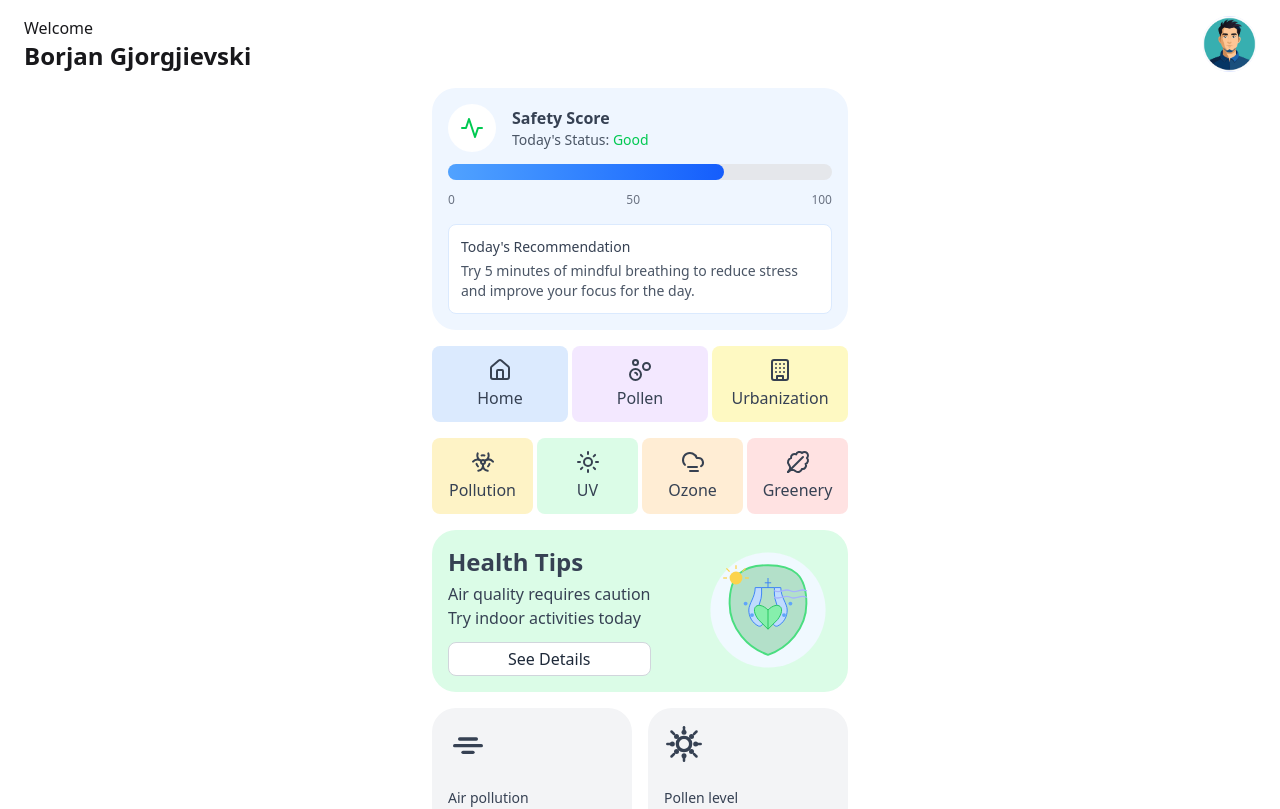
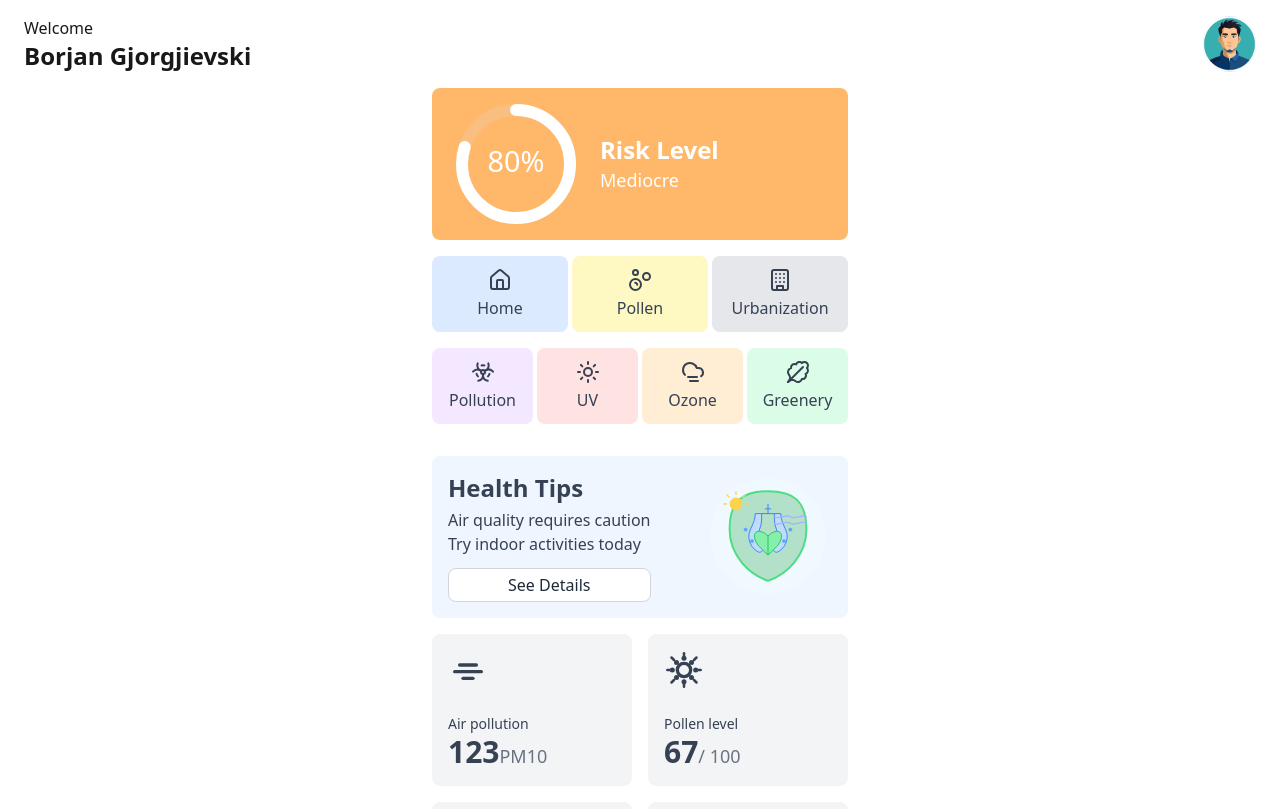
Before and after one commit to andrejshuma/CassiniHackathon, a React (Vite) app in the folder preventiq/: page / in a window 1280 px wide. Shown: the top 809 px of the page. Built offline with nearby package versions, Linux system fonts and the light colour scheme.

Commit message:
Added analytics into the home page

```diff
--- a/preventiq/package.json
+++ b/preventiq/package.json
@@ -14,6 +14,7 @@
     "@tailwindcss/vite": "^4.1.7",
     "lucide-react": "^0.511.0",
     "react": "^19.1.0",
+    "react-circular-progressbar": "^2.2.0",
     "react-dom": "^19.1.0",
     "react-router-dom": "^7.6.0",
     "recharts": "^2.15.3",
--- /dev/null
+++ b/preventiq/src/pages/Home/AnalyticsScore.jsx
@@ -0,0 +1,28 @@
+import React from 'react';
+import {
+    CircularProgressbar,
+    buildStyles
+} from 'react-circular-progressbar';
+import 'react-circular-progressbar/dist/styles.css';
+
+const AnalyticsScore = ({ score }) => {
+
+
+    return (
+        <div style={{ width: 120, height: 120 }}>
+            <CircularProgressbar
+                value={score*100}
+                text={`${score*100}%`}
+                strokeWidth={10}
+                styles={buildStyles({
+                    textColor: "#fff",
+                    pathColor: "white",
+                    trailColor: "rgba(221,221,221,0.2)",
+                    textSize: '24px'
+                })}
+            />
+        </div>
+    );
+};
+
+export default AnalyticsScore;
--- a/preventiq/src/pages/Home/Home.jsx
+++ b/preventiq/src/pages/Home/Home.jsx
@@ -1,7 +1,6 @@
 import React from "react";
 import Navbar from "../GeneralComponents/Navbar";
 import { Bell } from 'lucide-react';
-import userDefault from "../../assets/userDefault.jpg";
 import Slider_features from "./Slider_features.jsx";
 import FeaturePages from "./OldFeaturePageWIthAnalytics.jsx";
 import {pollenData, uvData, pollutionData} from "./data.js";
--- a/preventiq/src/pages/Home/HomepageView/Metrics.jsx
+++ b/preventiq/src/pages/Home/HomepageView/Metrics.jsx
@@ -5,6 +5,7 @@ import NewSlider from "../NewSlider.jsx";
 import OverralHealth from "../OverralHealth.jsx";
 import Slider_features from "../Slider_features.jsx";
 import FeaturePage from "../../FeatureIndexes/FeaturePage.jsx";
+import AnalyticsScore from "../AnalyticsScore.jsx";
 
 const data = {
     "name": "Pollen",
@@ -44,66 +45,33 @@ export default function Metrics() {
 
 
     const getMentalHealthCategory = (score) => {
-        if (score >= 80) return {label: "Excellent", color: "text-green-600"};
-        if (score >= 70) return {label: "Good", color: "text-green-500"};
-        if (score >= 60) return {label: "Fair", color: "text-yellow-500"};
-        if (score >= 50) return {label: "Needs Attention", color: "text-orange-500"};
-        return {label: "Poor", color: "text-red-500"};
+        if (score >= 80) return {label: "Poor", color: "text-red-600", bg: "bg-red-300"};
+        if (score >= 70) return {label: "Mediocre", color: "text-orange-500", bg: "bg-orange-300"};
+        if (score >= 60) return {label: "Fair", color: "text-yellow-500", bg: "bg-yellow-300"};
+        if (score >= 50) return {label: "Good", color: "text-green-500", bg: "bg-green-300"};
+        return {label: "Excellent", color: "text-green-500", bg: "bg-green-400"};
+        // return {label: "Excellent", color: "text-green-500", bg: "bg-green-400"}
     };
 
     const mentalHealthCategory = getMentalHealthCategory(mentalHealthScore);
 
     return (
-        <div className="p-4 max-w-md mx-auto">
+        <div className="p-4 max-w-md mx-auto flex flex-col gap-4">
             {/* Mental Health Card */}
-            <div className="bg-blue-50 rounded-3xl p-4 mb-4">
-                <div className="flex justify-between items-start mb-3">
-                    <div className="flex items-center">
-                        <div
-                            className="w-12 h-12 rounded-full bg-white flex items-center justify-center overflow-hidden mr-4">
-                            <svg viewBox="0 0 24 24" width="24" height="24" className="text-green-500">
-                                <path d="M22 12h-4l-3 9L9 3l-3 9H2" fill="none" stroke="currentColor" strokeWidth="2"
-                                      strokeLinecap="round" strokeLinejoin="round"/>
-                            </svg>
-                        </div>
-                        <div>
-                            <h3 className="font-bold text-gray-700">Safety Score</h3>
-                            <p className="text-sm text-gray-600">Today's Status: <span
-                                className={mentalHealthCategory.color}>{mentalHealthCategory.label}</span></p>
-                        </div>
-                    </div>
-                </div>
-
-                {/* Progress Bar */}
-                <div className="w-full bg-gray-200 rounded-full h-4 mb-3">
-                    <div
-                        className="h-4 rounded-full bg-gradient-to-r from-blue-400 to-blue-600"
-                        style={{width: `${mentalHealthScore}%`}}
-                    ></div>
-                </div>
-
-                <div className="flex justify-between text-xs text-gray-500 mb-4">
-                    <span>0</span>
-                    <span>50</span>
-                    <span>100</span>
-                </div>
-
-
-                {/* Tips/Recommendations */}
-                <div className="bg-white rounded-lg p-3 text-sm border border-blue-100">
-                    <h4 className="font-medium text-gray-700 mb-1">Today's Recommendation</h4>
-                    <p className="text-gray-600">Try 5 minutes of mindful breathing to reduce stress and improve your
-                        focus for the day.</p>
+            <div className={`${getMentalHealthCategory(mentalHealthScore).bg} flex gap-6 items-center px-6 py-4 rounded-lg`}>
+                <AnalyticsScore score={0.8} />
+                <div>
+                    <h1 className="text-2xl font-semibold text-white">Risk Level</h1>
+                    <p className="text-lg text-white">{mentalHealthCategory.label}</p>
                 </div>
             </div>
-
 
             <NewSlider setSubPage={setSubPage}/>
 
             {
                 subPage === "home" ? (
                     <>
-                        <div className="bg-green-100 rounded-3xl p-4 mb-4 flex justify-between">
+                        <div className="bg-blue-50 rounded-lg p-4 flex justify-between">
                             <div className="space-y-3 flex justify-center flex-col">
                                 <div>
                                     <h2 className="text-2xl font-bold text-gray-700 mb-1">Health Tips</h2>
@@ -171,9 +139,9 @@ export default function Metrics() {
                         {/*health tips*/}
 
                         {/* Metrics Row */}
-                        <div className="grid grid-cols-2 gap-4 mb-4">
+                        <div className="grid grid-cols-2 gap-4">
                             {/* Air Pollution */}
-                            <div className="bg-gray-100 rounded-3xl p-4">
+                            <div className="bg-gray-100 rounded-lg p-4">
                                 <div className="w-10 h-10 mb-6 flex items-center justify-center">
                                     <svg viewBox="0 0 24 24" width="40" height="40" className="text-gray-700">
                                         <path d="M4 14a1 1 0 0 1 0-2h16a1 1 0 1 1 0 2H4z" fill="currentColor"/>
@@ -191,7 +159,7 @@ export default function Metrics() {
                             </div>
 
                             {/* Pollen Count */}
-                            <div className="bg-gray-100 rounded-3xl p-4">
+                            <div className="bg-gray-100 rounded-lg p-4">
                                 <div className="w-10 h-10 mb-6 flex items-center justify-center">
                                     <svg viewBox="0 0 24 24" xmlns="http://www.w3.org/2000/svg"
                                          className="text-gray-700">
@@ -241,7 +209,7 @@ export default function Metrics() {
                             </div>
 
 
-                            <div className="bg-gray-100  rounded-3xl p-4">
+                            <div className="bg-gray-100  rounded-lg p-4">
                                 <div className="w-10 h-10 mb-6 flex items-center justify-center">
                                     <svg viewBox="0 0 24 24" width="35" height="35" className="text-gray-700 ">
                                         <circle cx="12" cy="12" r="5" fill="none" stroke="currentColor"
@@ -261,7 +229,7 @@ export default function Metrics() {
                                 </div>
 
 
-                            <div className="bg-gray-100 rounded-3xl p-4">
+                            <div className="bg-gray-100 rounded-lg p-4">
                                 <div className="w-10 h-10 mb-6 flex items-center justify-center">
                                     <svg viewBox="0 0 24 24" width="40" height="40" className="text-gray-700"
                                          fill="none"
@@ -285,7 +253,7 @@ export default function Metrics() {
                             </div>
 
 
-                            <div className="bg-indigo-50 rounded-3xl p-4 mb-4">
+                            <div className="bg-indigo-50 rounded-lg p-4">
                             <div className="flex items-center mb-3">
                                 <div
                                     className="w-10 h-10 rounded-full bg-indigo-100 flex items-center justify-center mr-3">
--- a/preventiq/src/pages/Home/HomepageView/SplitText.jsx
+++ b/preventiq/src/pages/Home/HomepageView/SplitText.jsx
@@ -1,4 +1,4 @@
-import { useSprings,animated } from '@react-spring/web';
+import { useSprings, animated } from '@react-spring/web';
 import { useEffect, useRef, useState } from 'react';
 
 const SplitText = ({
--- a/preventiq/src/pages/Home/NewSlider.jsx
+++ b/preventiq/src/pages/Home/NewSlider.jsx
@@ -2,9 +2,11 @@ import React from 'react'
 import {Bubbles, Factory, House, Sun, Building, LeafyGreen, CloudFog, Biohazard} from "lucide-react";
 
 const NewSlider = ({ setSubPage }) => {
+
+
     return (
         <>
-            <div className="grid grid-cols-3 gap-1 mb-4">
+            <div className="grid grid-cols-3 gap-1">
                 <button
                     onClick={() => setSubPage("home")}
                     className="bg-blue-100 p-3 rounded-lg flex flex-col justify-between items-center gap-1 ">
@@ -13,13 +15,13 @@ const NewSlider = ({ setSubPage }) => {
                 </button>
                 <button
                     onClick={() => setSubPage("pollen")}
-                    className="bg-purple-100 p-3 rounded-lg flex flex-col justify-between items-center gap-1">
+                    className="bg-yellow-100 p-3 rounded-lg flex flex-col justify-between items-center gap-1">
                     <Bubbles size={24} color="#374151"/>
                     <span className="text-s text-gray-700">Pollen</span>
                 </button>
                 <button
                     onClick={() => setSubPage("cityDensity")}
-                    className="bg-yellow-100 p-3 rounded-lg flex flex-col justify-between items-center gap-1">
+                    className="bg-gray-200 p-3 rounded-lg flex flex-col justify-between items-center gap-1">
                     <Building size={24} color="#374151"/>
                     <span className="text-s text-gray-700">Urbanization</span>
                 </button>
@@ -27,13 +29,13 @@ const NewSlider = ({ setSubPage }) => {
             <div className="grid grid-cols-4 gap-1 mb-4">
                 <button
                     onClick={() => setSubPage("pollution")}
-                    className="bg-amber-100 p-3 rounded-lg flex flex-col justify-between items-center gap-1">
+                    className="bg-purple-100 p-3 rounded-lg flex flex-col justify-between items-center gap-1">
                     <Biohazard size={24} color="#374151"/>
                     <span className="text-s text-gray-700">Pollution</span>
                 </button>
                 <button
                     onClick={() => setSubPage("uv")}
-                    className="bg-green-100 p-3 rounded-lg flex flex-col justify-between items-center gap-1">
+                    className="bg-red-100 p-3 rounded-lg flex flex-col justify-between items-center gap-1">
                     <Sun size={24} color="#374151"/>
                     <span className="text-s text-gray-700">UV</span>
                 </button>
@@ -45,7 +47,7 @@ const NewSlider = ({ setSubPage }) => {
                 </button>
                 <button
                     onClick={() => setSubPage("greenDensity")}
-                    className="bg-red-100 p-3 rounded-lg flex flex-col justify-between items-center gap-1">
+                    className="bg-green-100 p-3 rounded-lg flex flex-col justify-between items-center gap-1">
                     <LeafyGreen size={24} color="#374151"/>
                     <span className="text-s text-gray-700">Greenery</span>
                 </button>
```
Also changed, not shown: 1 other file (tests, documents, lock files or other folders).
